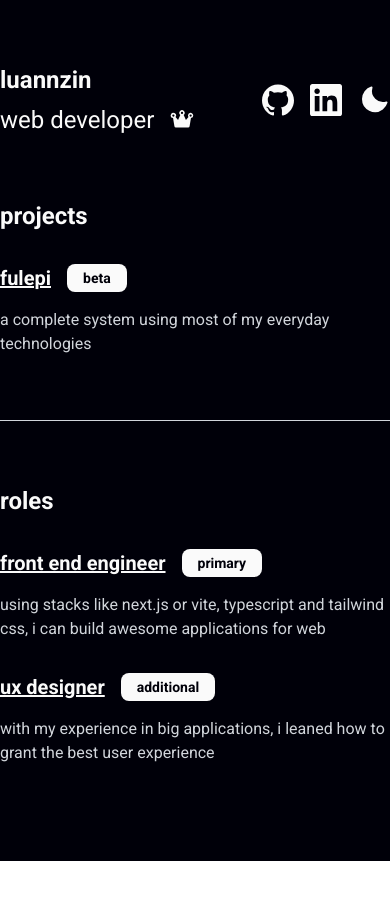
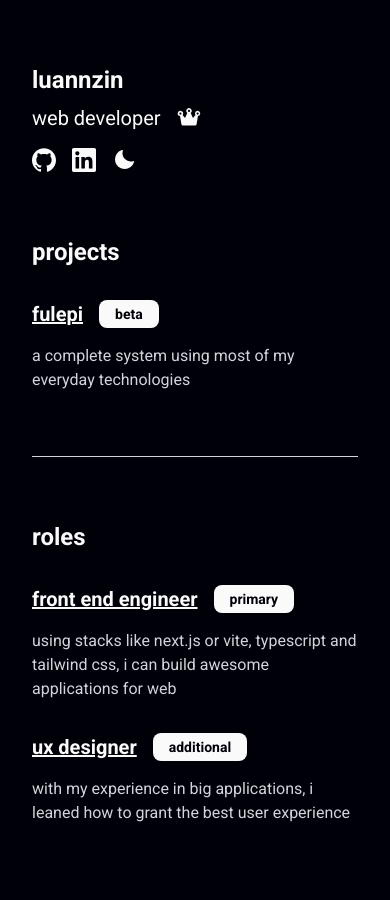
Before and after one commit to luannzin/luannzin.com, a Next.js app: page / in a window 390 px wide. Shown: the top 900 px of the page. Before the commit the page ends 861 px from the top, so only its background shows below. Built offline with nearby package versions, Linux system fonts and the light colour scheme.

Commit message:
styles(mobile): add simple responsiveness system

```diff
--- a/app/page.tsx
+++ b/app/page.tsx
@@ -22,12 +22,12 @@ export default function Home() {
 
   return (
     <div className="dark:text-white text-black min-h-screen h-full bg-white dark:bg-black flex justify-center py-16">
-      <div className="h-fit max-w-laptop w-full flex flex-col gap-16">
-        <div className="flex w-full justify-between items-center">
+      <div className="h-fit max-w-laptop max-[1024px]:px-8 w-full flex flex-col gap-16">
+        <div className="flex max-[500px]:flex-col max-[500px]:gap-4 max-[500px]:items-start w-full justify-between items-center">
           <div className="text-2xl flex flex-col gap-2">
             <span className="font-bold">luannzin</span>
             <div className="flex items-center gap-4">
-              <span>web developer</span>
+              <span className="max-[1024px]:text-xl">web developer</span>
               <Crown weight="fill" />
             </div>
           </div>
@@ -38,7 +38,7 @@ export default function Home() {
               rel="noopener noreferrer"
             >
               <svg
-                className="w-8 h-8 fill-current dark:text-white text-black"
+                className="max-[1024px]:w-6 max-[1024px]:h-6 w-8 h-8 fill-current dark:text-white text-black"
                 role="img"
                 viewBox="0 0 24 24"
                 xmlns="http://www.w3.org/2000/svg"
@@ -53,7 +53,7 @@ export default function Home() {
               rel="noopener noreferrer"
             >
               <svg
-                className="w-8 h-8 fill-current dark:text-white text-black"
+                className="max-[1024px]:w-6 max-[1024px]:h-6 w-8 h-8 fill-current dark:text-white text-black"
                 role="img"
                 viewBox="0 0 24 24"
                 xmlns="http://www.w3.org/2000/svg"
@@ -66,12 +66,12 @@ export default function Home() {
               <DropdownMenuTrigger className="cursor-pointer">
                 {theme === "dark" ? (
                   <Moon
-                    className="w-8 h-8 fill-current dark:text-white text-black fade-in"
+                    className="max-[1024px]:w-6 max-[1024px]:h-6 w-8 h-8 fill-current dark:text-white text-black fade-in"
                     weight="fill"
                   />
                 ) : (
                   <Sun
-                    className="w-8 h-8 fill-current dark:text-white text-black fade-in"
+                    className="max-[1024px]:w-6 max-[1024px]:h-6 w-8 h-8 fill-current dark:text-white text-black fade-in"
                     weight="fill"
                   />
                 )}
```
